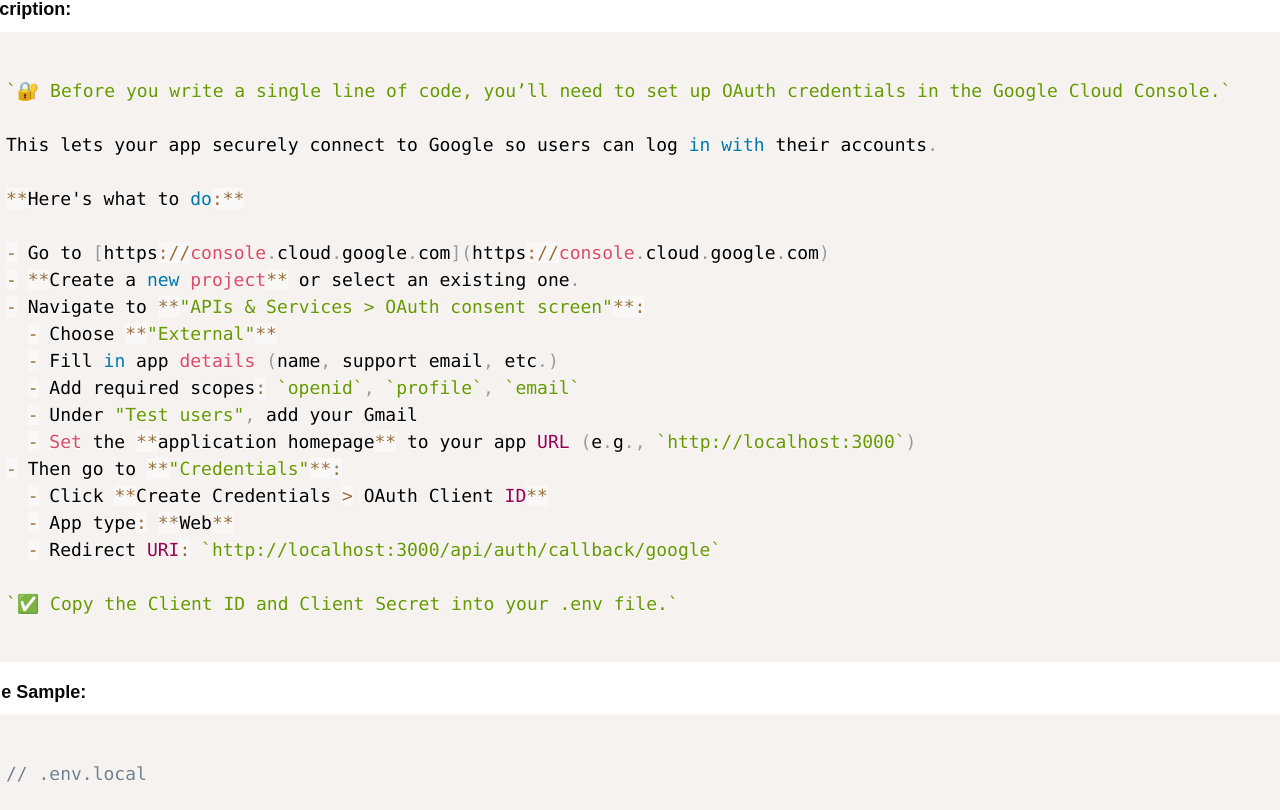
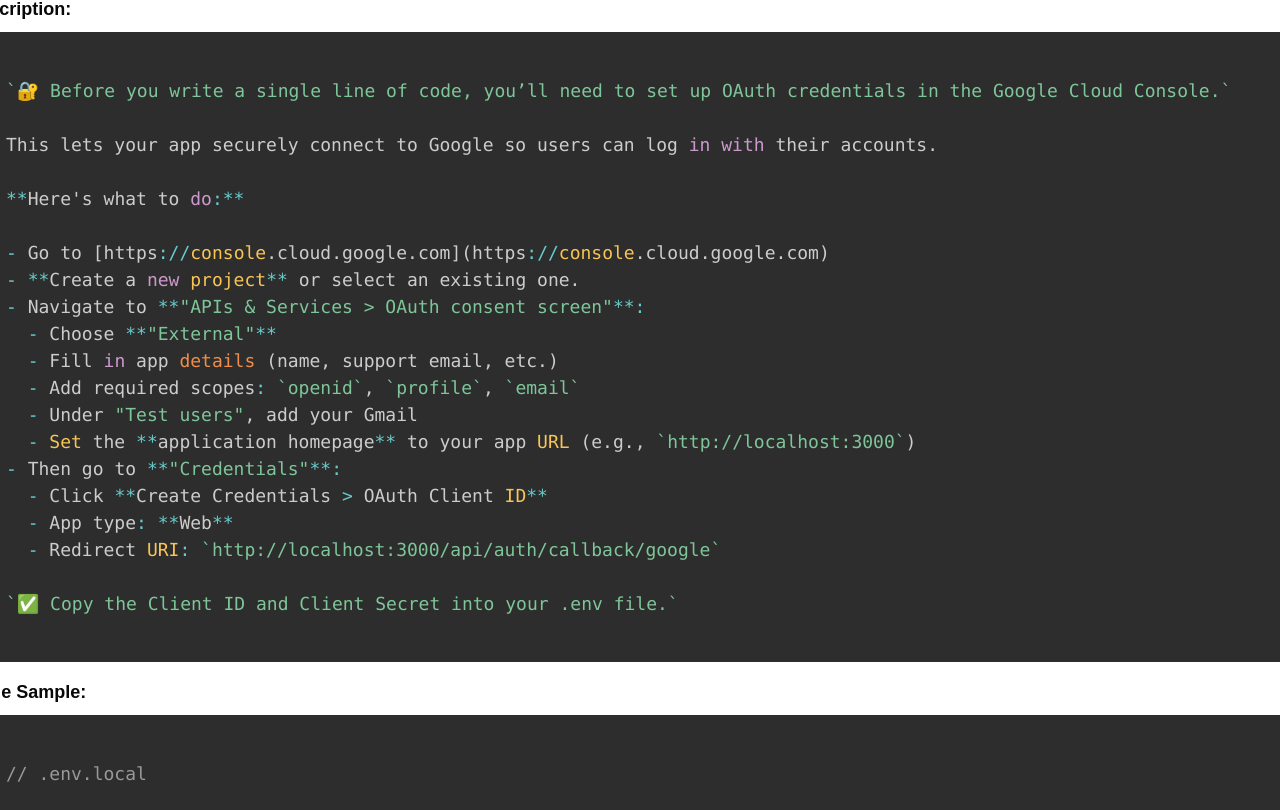
Before and after one commit to aayalapalacin/react-playgroundv2.0, a Next.js app: page /tutorials in a window 1280 px wide. Shown: the part 430-1240 px from the top of the page. Built offline with nearby package versions, Linux system fonts and the light colour scheme; a web font is replaced by a local one.

Commit message:
fixed import error

```diff
--- a/src/components/codeBlock.tsx
+++ b/src/components/codeBlock.tsx
@@ -1,10 +1,12 @@
 import { Prism as SyntaxHighlighter } from "react-syntax-highlighter";
-import { tomorrowNight } from "react-syntax-highlighter/dist/esm/styles/prism";
+import { tomorrow } from "react-syntax-highlighter/dist/esm/styles/prism";
+interface CodeBlockProps{
+  code :string;
+  language: string;
+}
 
-const CodeBlock = ({ code, language = "javascript" }) => (
-  <SyntaxHighlighter language={language} style={tomorrowNight}>
+export const CodeBlock = ({ code, language  }: CodeBlockProps) => (
+  <SyntaxHighlighter language={language} style={tomorrow}>
     {code}
   </SyntaxHighlighter>
 );
-
-export default CodeBlock;
--- a/src/components/transitionCards.tsx
+++ b/src/components/transitionCards.tsx
@@ -5,7 +5,7 @@
 import { useState } from "react";
 import { Tutorial } from "@/app/assets/types";
 import { Step } from "@/app/assets/types";
-import CodeBlock from "./codeBlock";
+import { CodeBlock } from "./codeBlock";
 
 interface TransitionCardsProps {
     tutorial: Tutorial;
@@ -62,12 +62,13 @@
                     >
                         <div className="step-description">
                             <h1 className=" step-description-title font-bold">Description:</h1>
-                            {selectedTab.description ?<CodeBlock code={selectedTab.description} />   : "No description available"}
+
+                            {selectedTab.description ?<CodeBlock language="javascript" code={selectedTab.description}/>   : "No description available"}
                         </div>
 
                         <div className="step-code-sample mt-4">
                             <h1 className=" step-code-sample-title font-bold">Code Sample:</h1>
-                            {selectedTab.codeSample ?  <CodeBlock code={selectedTab.codeSample} /> : "No code sample available"}
+                            {selectedTab.codeSample ?  <CodeBlock language="javascript" code={selectedTab.codeSample} /> : "No code sample available"}
                         </div>
                     </motion.div>
                 </AnimatePresence>
```
